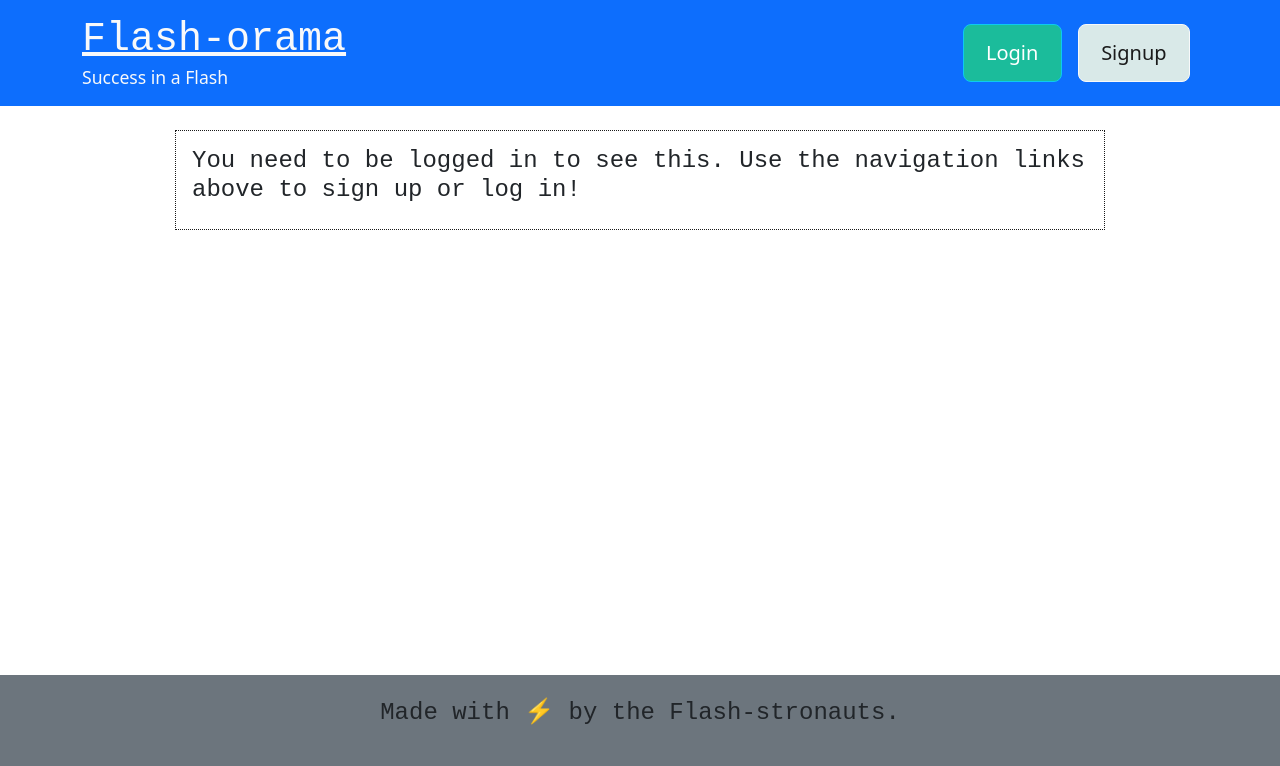
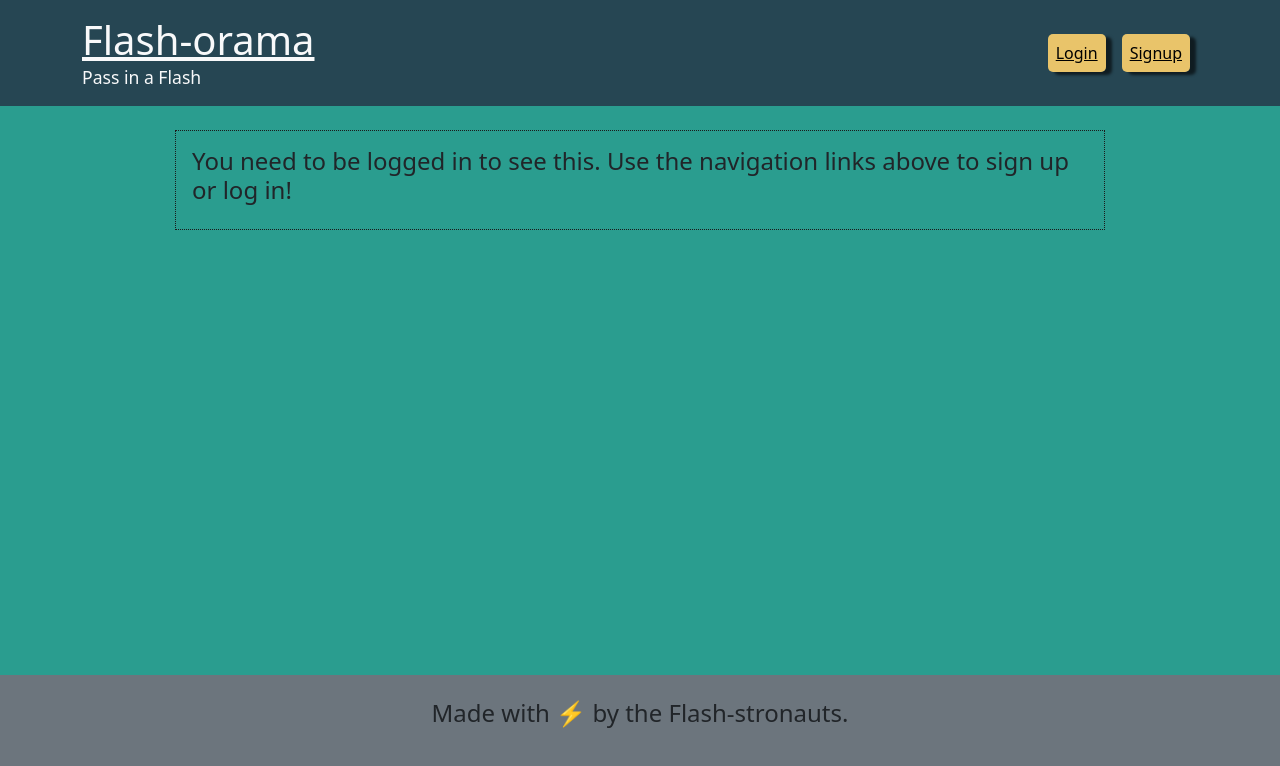
Before and after one commit to afontana405/flash-orama, a React (Vite) app in the folder client/: page / in a window 1280 px wide. Shown: the top 766 px of the page. Built offline with nearby package versions, Linux system fonts and the light colour scheme; no server answers.

Commit message:
Styling and such

```diff
--- a/client/src/App.css
+++ b/client/src/App.css
@@ -5,12 +5,48 @@
  * 1. Correct the line height in all browsers.
  * 2. Prevent adjustments of font size after orientation changes in iOS.
  */
+
+ :root{
+  --primary:#264653;
+  --secondary:#2a9d8f;
+  --btn:#e9c46a;
+
+
+ }
  html {
   line-height: 1.15;
   /* 1 */
   -webkit-text-size-adjust: 100%;
   /* 2 */
 }
+
+.navbar{
+  background-color: var(--primary);
+}
+.outlet-wrapper{
+  background-color: var(--secondary);
+}
+
+.test{
+  background-color:var(--secondary);
+}
+
+.btn-background{
+  background-color: var(--btn);
+  border: none;
+  border-radius: 5px;
+  box-shadow: 6px 3px 3px rgba(0,0,0,0.6);
+  padding: .4rem;
+}
+.btn-background-link{
+  background-color: var(--btn);
+  border: none;
+  border-radius: 5px;
+  box-shadow: 6px 3px 3px rgba(0,0,0,0.6);
+  padding: .5rem;
+ color:#000000
+}
+
 
 /* Sections
    ========================================================================== */
@@ -56,12 +92,12 @@ hr {
  * 1. Correct the inheritance and scaling of font size in all browsers.
  * 2. Correct the odd `em` font sizing in all browsers.
  */
-pre {
+/* pre {
   font-family: monospace, monospace;
   /* 1 */
-  font-size: 1em;
+  /* font-size: 1em; */
   /* 2 */
-}
+/* } */ */
 
 /* Text-level semantics
    ========================================================================== */
@@ -100,7 +136,7 @@ strong {
 code,
 kbd,
 samp {
-  font-family: monospace, monospace;
+  /* font-family: monospace, monospace; */
   /* 1 */
   font-size: 1em;
   /* 2 */
@@ -153,11 +189,11 @@ input,
 optgroup,
 select,
 textarea {
-  font-family: inherit;
+  /* font-family: inherit; */
   /* 1 */
   font-size: 100%;
   /* 1 */
-  line-height: 1.15;
+  /* line-height: 1.15; */
   /* 1 */
   margin: 0;
   /* 2 */
@@ -356,9 +392,10 @@ body {
 body {
   margin: 0;
   padding: 0;
-  font-family: 'Open Sans', -apple-system, BlinkMacSystemFont, 'Segoe UI',
-    Roboto, Helvetica, Arial, sans-serif, 'Apple Color Emoji', 'Segoe UI Emoji',
-    'Segoe UI Symbol';
+  font-family:  "Raleway", sans-serif;
+  font-optical-sizing: auto;
+  font-weight:200;
+  font-style: normal;
   font-size: 16px;
   color: #1a1a1a;
 }
@@ -369,7 +406,7 @@ h3,
 h4,
 h5,
 h6 {
-  font-family: 'JetBrains Mono', monospace;
+  /* font-family: 'JetBrains Mono', monospace; */
   margin: 0 0 0.5rem;
   line-height: 1.25;
 }
--- a/client/src/App.jsx
+++ b/client/src/App.jsx
@@ -39,9 +39,9 @@ const client = new ApolloClient({
 function App() {
   return (
     <ApolloProvider client={client}>
-      <div className="flex-column justify-flex-start min-100-vh">
+      <div className="flex-column test justify-flex-start min-100-vh">
         <Header />
-        <div className="container">
+        <div className="container outlet-wrapper">
           <Outlet />
         </div>
         <Footer />
--- a/client/src/components/Header/index.jsx
+++ b/client/src/components/Header/index.jsx
@@ -8,30 +8,30 @@ const Header = () => {
     Auth.logout();
   };
   return (
-    <header className="bg-primary text-light mb-4 py-3 flex-row align-center">
+    <header className=" navbar text-light mb-4 py-3 flex-row align-center">
       <div className="container flex-row justify-space-between-lg justify-center align-center">
         <div>
           <Link className="text-light" to="/">
             <h1 className="m-0">Flash-orama</h1>
           </Link>
-          <p className="m-0">Success in a Flash</p>
+          <p className="m-0">Pass in a Flash</p>
         </div>
         <div>
           {Auth.loggedIn() ? (
             <>
-              <Link className="btn btn-lg btn-info m-2" to="/me">
+              <Link className="btn-background-link m-2" to="/me">
                 {Auth.getProfile().data.username}'s profile
               </Link>
-              <button className="btn btn-lg btn-light m-2" onClick={logout}>
+              <button className="btn-background m-2" onClick={logout}>
                 Logout
               </button>
             </>
           ) : (
             <>
-              <Link className="btn btn-lg btn-info m-2" to="/login">
+              <Link className="btn-background-link  m-2" to="/login">
                 Login
               </Link>
-              <Link className="btn btn-lg btn-light m-2" to="/signup">
+              <Link className="btn-background-link  m-2" to="/signup">
                 Signup
               </Link>
             </>
```
